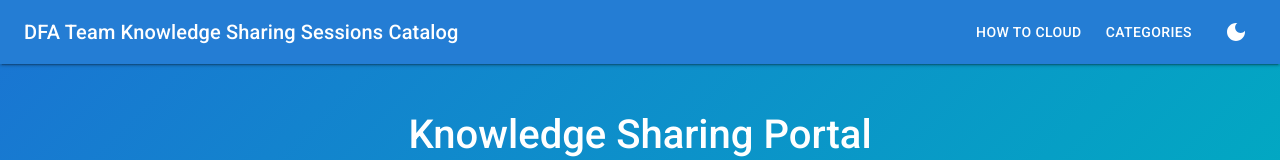
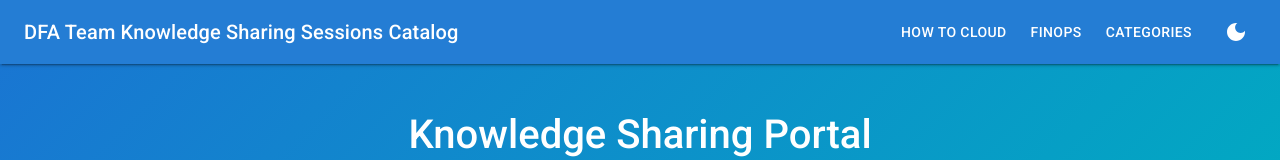
Before and after one commit to SOUARJI/course-catalog, a React (Vite) app: page / in a window 1280 px wide. Shown: the top 160 px of the page. Built offline with nearby package versions, Linux system fonts and the light colour scheme; a web font is replaced by a local one.

Commit message:
Add FinOps button to navigation with PowerBI link

```diff
--- a/src/pages/home.tsx
+++ b/src/pages/home.tsx
@@ -169,6 +169,16 @@ export default function Home() {
             rel="noopener noreferrer"
           >
             How to Cloud
+          </Button>
+          <Button
+            color="inherit"
+            sx={{ mr: 1 }}
+            data-testid="button-nav-finops"
+            href="https://app.powerbi.com/groups/me/apps/d2348589-6153-49d9-a3e7-92e420d28a4b/reports/0463253d-13ec-462f-bdfb-4fbcbb7396af/161efb21e23c84da0c2c?experience=power-bi"
+            target="_blank"
+            rel="noopener noreferrer"
+          >
+            FinOps
           </Button>
           <Button
             color="inherit"
```
